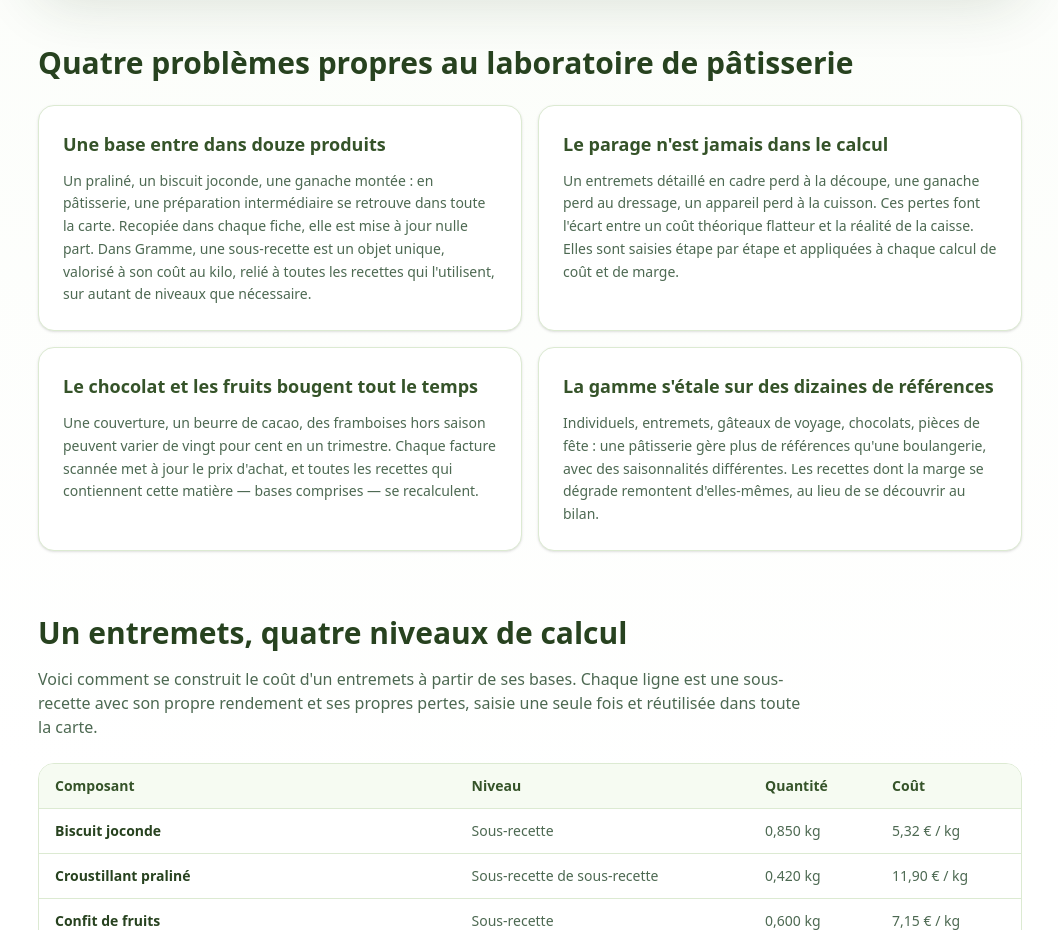
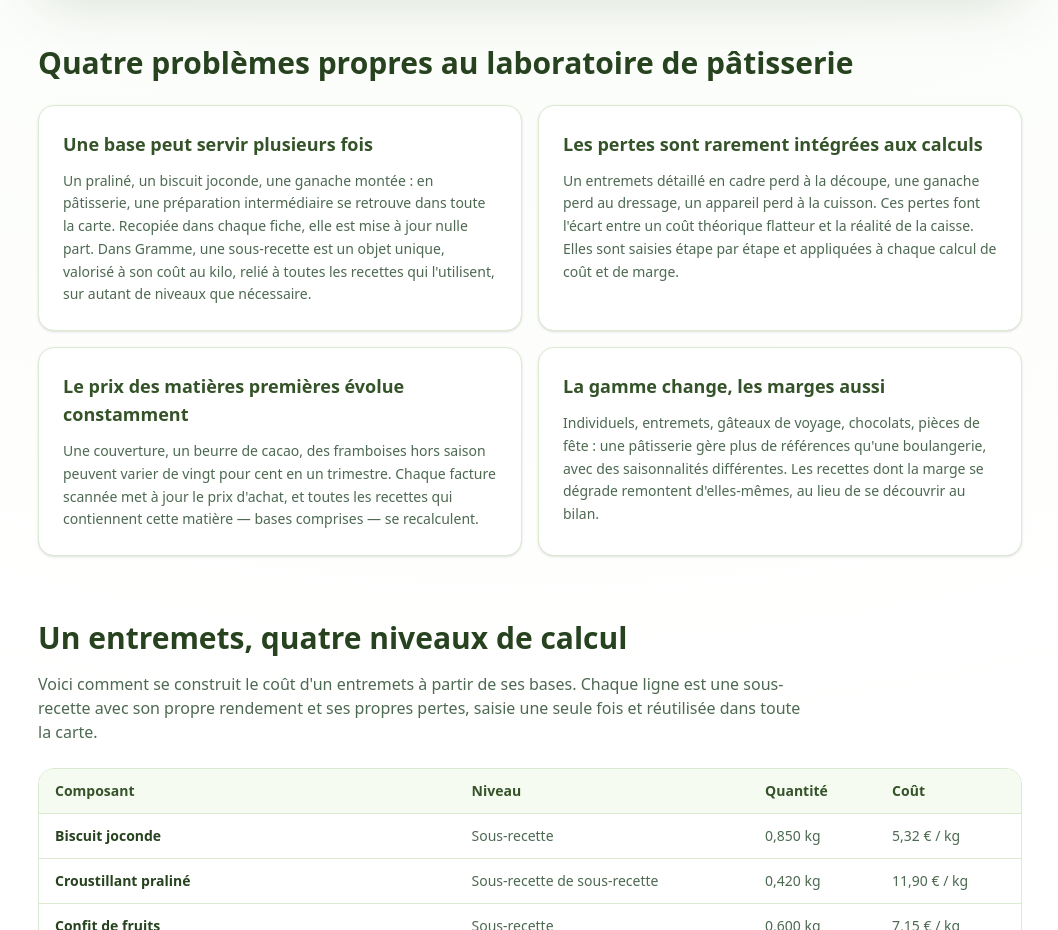
Before and after one commit to yufu-master/gramme.app, a Next.js app: page /logiciel-patisserie in a window 1280 px wide. Shown: the part 1300-2230 px from the top of the page, without its empty margins (110-1168 px from the left). Built offline with nearby package versions, Linux system fonts and the light colour scheme; no server answers.

Commit message:
Mettre à jour les titres des encadrés pâtisserie

```diff
--- a/app/logiciel-patisserie/page.tsx
+++ b/app/logiciel-patisserie/page.tsx
@@ -36,19 +36,19 @@ export const metadata: Metadata = {
 
 const painPoints = [
   {
-    title: "Une base entre dans douze produits",
+    title: "Une base peut servir plusieurs fois",
     text: "Un praliné, un biscuit joconde, une ganache montée : en pâtisserie, une préparation intermédiaire se retrouve dans toute la carte. Recopiée dans chaque fiche, elle est mise à jour nulle part. Dans Gramme, une sous-recette est un objet unique, valorisé à son coût au kilo, relié à toutes les recettes qui l'utilisent, sur autant de niveaux que nécessaire.",
   },
   {
-    title: "Le parage n'est jamais dans le calcul",
+    title: "Les pertes sont rarement intégrées aux calculs",
     text: "Un entremets détaillé en cadre perd à la découpe, une ganache perd au dressage, un appareil perd à la cuisson. Ces pertes font l'écart entre un coût théorique flatteur et la réalité de la caisse. Elles sont saisies étape par étape et appliquées à chaque calcul de coût et de marge.",
   },
   {
-    title: "Le chocolat et les fruits bougent tout le temps",
+    title: "Le prix des matières premières évolue constamment",
     text: "Une couverture, un beurre de cacao, des framboises hors saison peuvent varier de vingt pour cent en un trimestre. Chaque facture scannée met à jour le prix d'achat, et toutes les recettes qui contiennent cette matière — bases comprises — se recalculent.",
   },
   {
-    title: "La gamme s'étale sur des dizaines de références",
+    title: "La gamme change, les marges aussi",
     text: "Individuels, entremets, gâteaux de voyage, chocolats, pièces de fête : une pâtisserie gère plus de références qu'une boulangerie, avec des saisonnalités différentes. Les recettes dont la marge se dégrade remontent d'elles-mêmes, au lieu de se découvrir au bilan.",
   },
 ];
```
